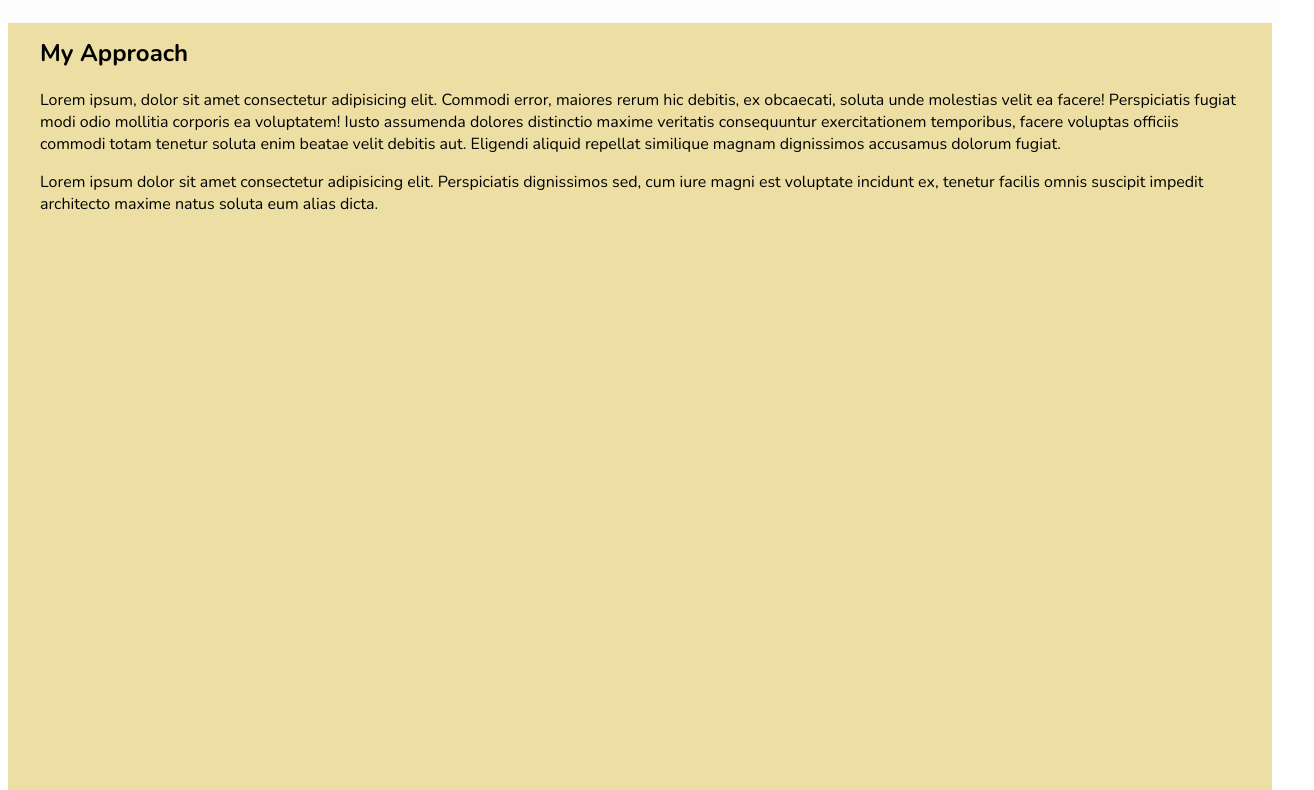
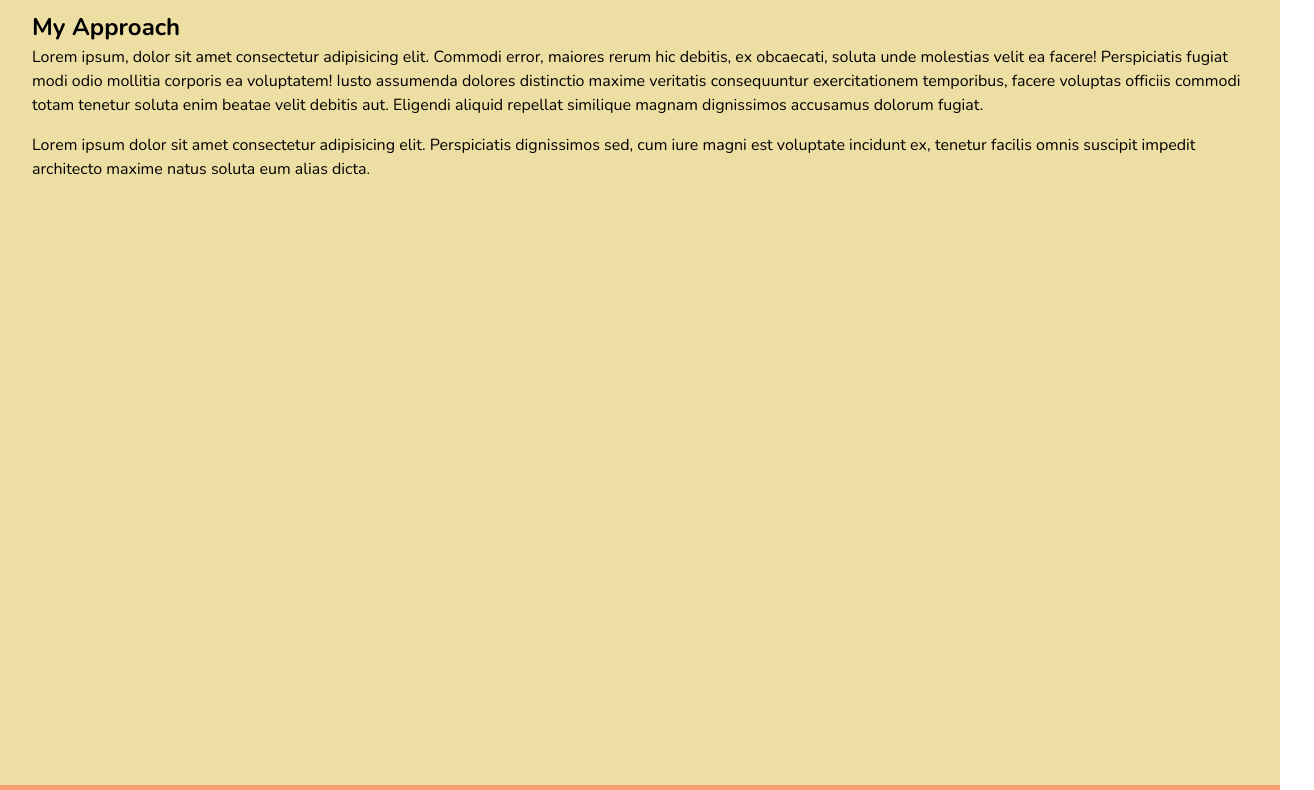
Before and after one commit to antibland/lgpiano, a plain HTML site: page index.html in a window 1280 px wide. Shown: the part 95-885 px from the top of the page, 1314 px wide, since content can reach past the window. Drawn offline with nearby package versions, Linux system fonts and the light colour scheme; the site is published under a folder, as on GitHub Pages, so addresses that start at the root find nothing.

Commit message:
Fix path to CSS reset

```diff
--- a/index.html
+++ b/index.html
@@ -5,7 +5,7 @@
     <meta http-equiv="X-UA-Compatible" content="IE=edge" />
     <meta name="viewport" content="width=device-width, initial-scale=1.0" />
     <title>Document</title>
-    <link rel="stylesheet" href="/reset.css" />
+    <link rel="stylesheet" href="reset.css" />
     <link rel="preconnect" href="https://fonts.googleapis.com" />
     <link rel="preconnect" href="https://fonts.gstatic.com" crossorigin />
     <link
```
